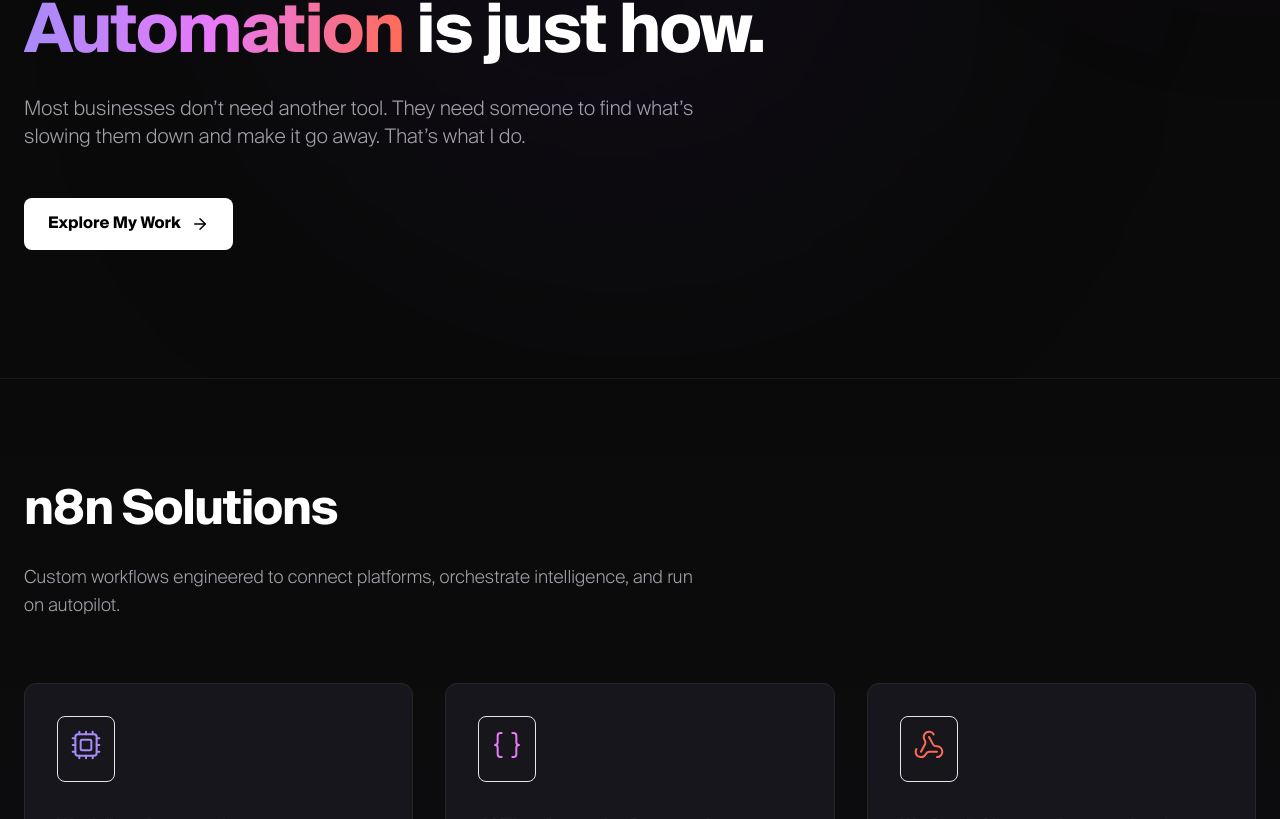
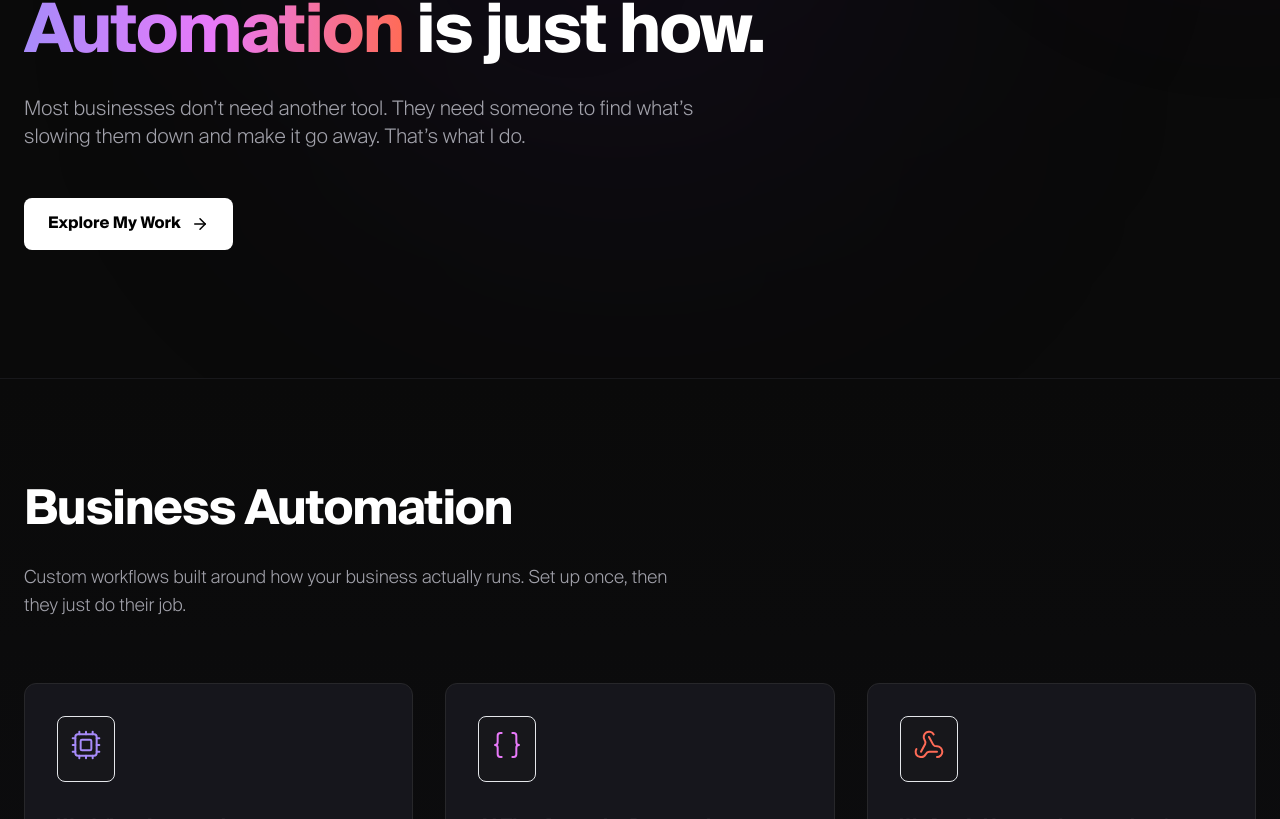
Before and after one commit to HeisenMike/Mike-s-portfolio, a React (Vite) app: page / in a window 1280 px wide. Shown: the part 380-1199 px from the top of the page. Built offline with nearby package versions, Linux system fonts and the light colour scheme.

Commit message:
Update service section title and subheading

```diff
--- a/src/components/Services.jsx
+++ b/src/components/Services.jsx
@@ -47,10 +47,10 @@
       <div className="container mx-auto px-6 relative z-10">
         <div className="max-w-2xl mb-16">
           <h2 className="text-[36px] md:text-[48px] text-white font-bold tracking-tight mb-4">
-            n8n Solutions
+            Business Automation
           </h2>
           <p className="text-zinc-400 text-lg font-light">
-            Custom workflows engineered to connect platforms, orchestrate intelligence, and run on autopilot.
+            Custom workflows built around how your business actually runs. Set up once, then they just do their job.
           </p>
         </div>
 
```
